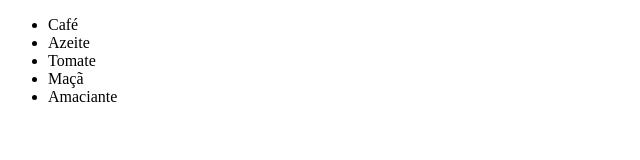
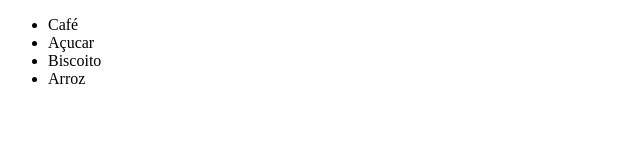
Before and after one commit to medeirosevellyn/meu-primeiro-rep-github-68870, a plain HTML site: page index.html in a window 1280 px wide. Shown: the whole page, without its empty margins (0-640 px from the left). Drawn offline with Linux system fonts and the light colour scheme.

Commit message:
segunda lista de compra

```diff
--- a/index.html
+++ b/index.html
@@ -5,10 +5,9 @@
     <body>
       <ul>
         <li>Café</li>
-        <li>Azeite</li>
-        <li>Tomate</li>
-        <li>Maçã</li>
-        <li>Amaciante</li>
+        <li>Açucar</li>
+        <li>Biscoito</li>
+        <li>Arroz</li>
       </ul>
     </body>
   </head>
```
